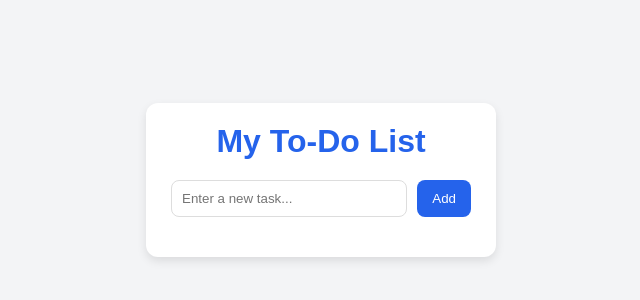
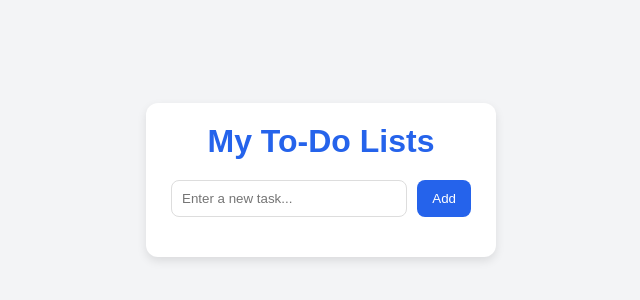
Before and after one commit to ceefrosh/PORTFOLIO, a plain HTML site: page index.html in a window 1280 px wide. Shown: the part 220-520 px from the top of the page, without its empty margins (319-959 px from the left). Drawn offline with Linux system fonts and the light colour scheme.

Commit message:
Update heading to pluralize "To-Do List" to "To-Do Lists"

```diff
--- a/index.html
+++ b/index.html
@@ -8,7 +8,7 @@
 </head>
 <body>
   <div class="todo-container">
-    <h1>My To-Do List</h1>
+    <h1>My To-Do Lists</h1>
 
     <!-- Input Area -->
     <div class="input-section">
```
